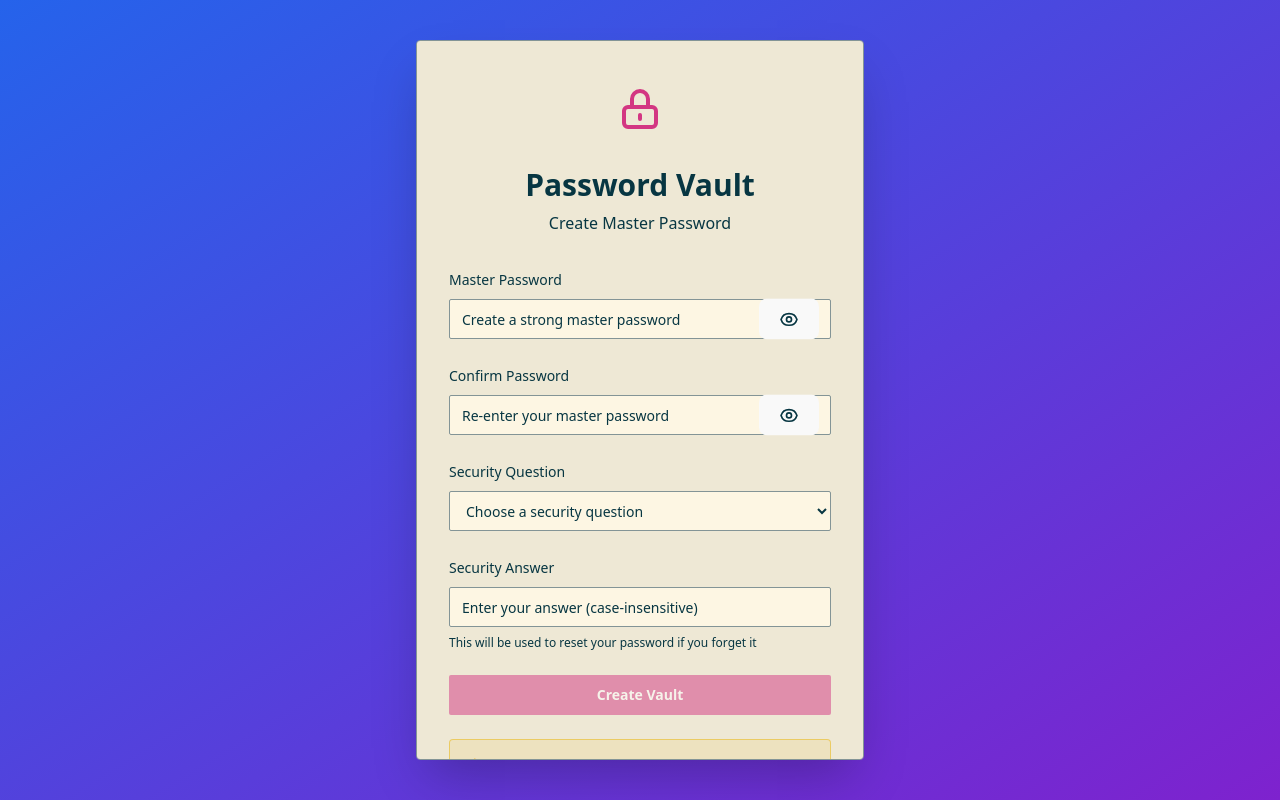
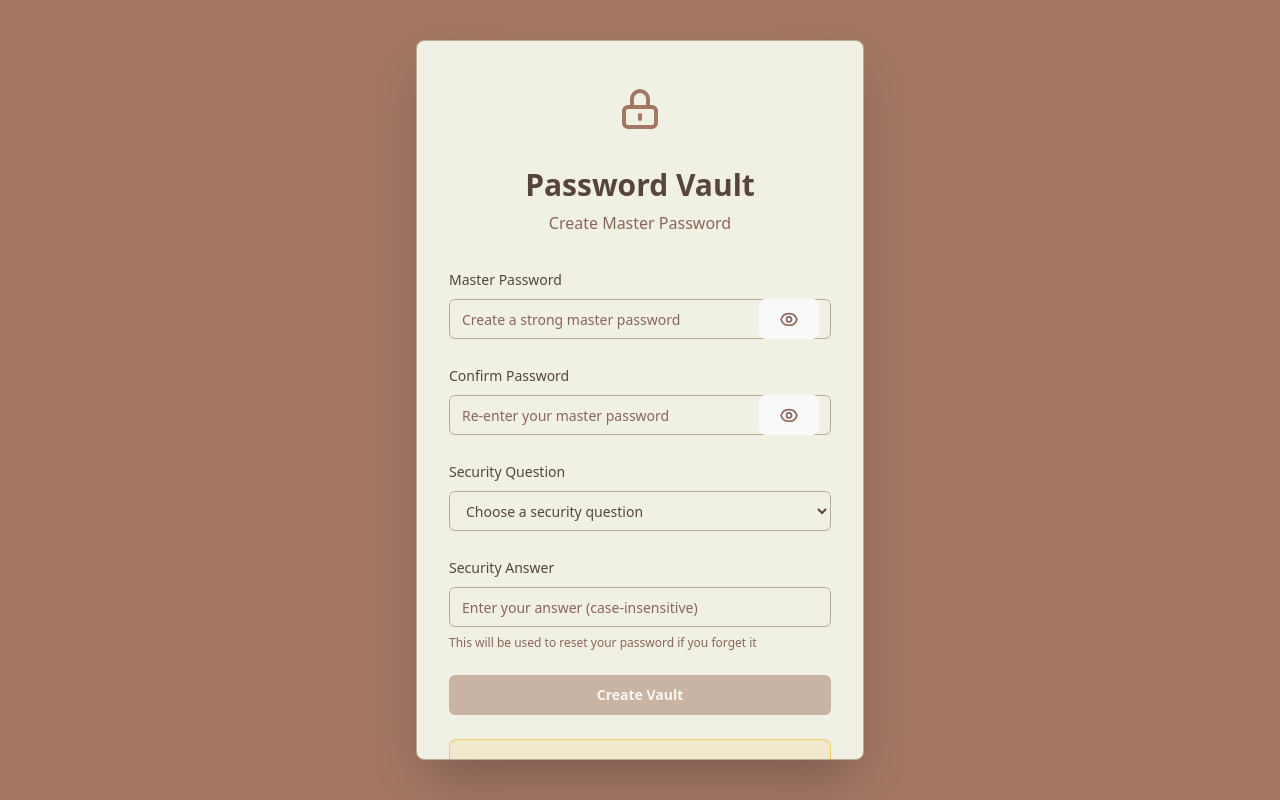
Before and after one commit to amiridlan/vaulty, a Vue app: page / in a window 1280 px wide. Built offline with nearby package versions, Linux system fonts and the light colour scheme.

Commit message:
refine styling

```diff
--- a/package.json
+++ b/package.json
@@ -19,6 +19,7 @@
     "@tauri-apps/plugin-sql": "^2.3.1",
     "crypto-js": "^4.2.0",
     "idb": "^8.0.3",
+    "lucide-vue-next": "^0.562.0",
     "pinia": "^3.0.4",
     "vue": "^3.5.24",
     "vue-router": "^4.6.3"
--- a/src/components/Login.vue
+++ b/src/components/Login.vue
@@ -1,5 +1,5 @@
 <template>
-  <div class="min-h-screen bg-gradient-to-br from-blue-600 to-purple-700 flex items-center justify-center p-4">
+  <div class="min-h-screen bg-primary flex items-center justify-center p-4">
     <div class="bg-card rounded-lg shadow-2xl p-8 w-full max-w-md max-h-[90vh] overflow-y-auto border border-border">
       <div class="text-center mb-8">
         <div class="inline-block p-3 bg-primary/10 rounded-full mb-4">
--- a/src/style.css
+++ b/src/style.css
@@ -86,10 +86,10 @@ button:focus-visible {
 
 @layer base {
   .theme {
-    --font-sans: Outfit, sans-serif;
-    --font-mono: Space Mono, monospace;
-    --font-serif: ui-serif, Georgia, Cambria, "Times New Roman", Times, serif;
-    --radius: 0.25rem;
+    --font-sans: DM Sans, sans-serif;
+    --font-mono: Menlo, monospace;
+    --font-serif: Georgia, serif;
+    --radius: 0.5rem;
     --tracking-tighter: calc(var(--tracking-normal) - 0.05em);
     --tracking-tight: calc(var(--tracking-normal) - 0.025em);
     --tracking-wide: calc(var(--tracking-normal) + 0.025em);
@@ -97,113 +97,113 @@ button:focus-visible {
     --tracking-widest: calc(var(--tracking-normal) + 0.1em);
   }
   :root {
-    --background: oklch(0.9735 0.0261 90.0953);
-    --foreground: oklch(0.3092 0.0518 219.6516);
-    --card: oklch(0.9306 0.0260 92.4020);
-    --card-foreground: oklch(0.3092 0.0518 219.6516);
-    --popover: oklch(0.9306 0.0260 92.4020);
-    --popover-foreground: oklch(0.3092 0.0518 219.6516);
-    --primary: oklch(0.5924 0.2025 355.8943);
+    --background: oklch(0.9529 0.0146 102.4597);
+    --foreground: oklch(0.4063 0.0255 40.3627);
+    --card: oklch(0.9529 0.0146 102.4597);
+    --card-foreground: oklch(0.4063 0.0255 40.3627);
+    --popover: oklch(1.0000 0 0);
+    --popover-foreground: oklch(0.4063 0.0255 40.3627);
+    --primary: oklch(0.6083 0.0623 44.3588);
     --primary-foreground: oklch(1.0000 0 0);
-    --secondary: oklch(0.6437 0.1019 187.3840);
+    --secondary: oklch(0.7473 0.0387 80.5476);
     --secondary-foreground: oklch(1.0000 0 0);
-    --muted: oklch(0.6979 0.0159 196.7940);
-    --muted-foreground: oklch(0.3092 0.0518 219.6516);
-    --accent: oklch(0.5808 0.1732 39.5003);
-    --accent-foreground: oklch(1.0000 0 0);
-    --destructive: oklch(0.5863 0.2064 27.1172);
+    --muted: oklch(0.8502 0.0389 49.0874);
+    --muted-foreground: oklch(0.5416 0.0512 37.2132);
+    --accent: oklch(0.8502 0.0389 49.0874);
+    --accent-foreground: oklch(0.4063 0.0255 40.3627);
+    --destructive: oklch(0.2225 0.0098 52.9636);
     --destructive-foreground: oklch(1.0000 0 0);
-    --border: oklch(0.6537 0.0197 205.2618);
-    --input: oklch(0.6537 0.0197 205.2618);
-    --ring: oklch(0.5924 0.2025 355.8943);
-    --chart-1: oklch(0.6149 0.1394 244.9273);
-    --chart-2: oklch(0.6437 0.1019 187.3840);
-    --chart-3: oklch(0.5924 0.2025 355.8943);
-    --chart-4: oklch(0.5808 0.1732 39.5003);
-    --chart-5: oklch(0.5863 0.2064 27.1172);
-    --radius: 0.25rem;
-    --sidebar: oklch(0.9735 0.0261 90.0953);
-    --sidebar-foreground: oklch(0.3092 0.0518 219.6516);
-    --sidebar-primary: oklch(0.5924 0.2025 355.8943);
+    --border: oklch(0.7473 0.0387 80.5476);
+    --input: oklch(0.7473 0.0387 80.5476);
+    --ring: oklch(0.6083 0.0623 44.3588);
+    --chart-1: oklch(0.6083 0.0623 44.3588);
+    --chart-2: oklch(0.5416 0.0512 37.2132);
+    --chart-3: oklch(0.7272 0.0539 52.3320);
+    --chart-4: oklch(0.7473 0.0387 80.5476);
+    --chart-5: oklch(0.6440 0.0405 52.3917);
+    --radius: 0.5rem;
+    --sidebar: oklch(0.8903 0.0278 49.5658);
+    --sidebar-foreground: oklch(0.4063 0.0255 40.3627);
+    --sidebar-primary: oklch(0.6083 0.0623 44.3588);
     --sidebar-primary-foreground: oklch(1.0000 0 0);
-    --sidebar-accent: oklch(0.6437 0.1019 187.3840);
+    --sidebar-accent: oklch(0.7272 0.0539 52.3320);
     --sidebar-accent-foreground: oklch(1.0000 0 0);
-    --sidebar-border: oklch(0.6537 0.0197 205.2618);
-    --sidebar-ring: oklch(0.5924 0.2025 355.8943);
-    --font-sans: Outfit, sans-serif;
-    --font-serif: ui-serif, Georgia, Cambria, "Times New Roman", Times, serif;
-    --font-mono: Space Mono, monospace;
-    --shadow-color: hsl(196 83% 10%);
-    --shadow-opacity: 0.15;
-    --shadow-blur: 4px;
+    --sidebar-border: oklch(0.6440 0.0405 52.3917);
+    --sidebar-ring: oklch(0.6083 0.0623 44.3588);
+    --font-sans: DM Sans, sans-serif;
+    --font-serif: Georgia, serif;
+    --font-mono: Menlo, monospace;
+    --shadow-color: hsl(20 18% 51% / 0.4);
+    --shadow-opacity: 0.11;
+    --shadow-blur: 0px;
     --shadow-spread: 0px;
     --shadow-offset-x: 2px;
     --shadow-offset-y: 2px;
     --letter-spacing: 0em;
     --spacing: 0.25rem;
-    --shadow-2xs: 2px 2px 4px 0px hsl(196 83% 10% / 0.07);
-    --shadow-xs: 2px 2px 4px 0px hsl(196 83% 10% / 0.07);
-    --shadow-sm: 2px 2px 4px 0px hsl(196 83% 10% / 0.15), 2px 1px 2px -1px hsl(196 83% 10% / 0.15);
-    --shadow: 2px 2px 4px 0px hsl(196 83% 10% / 0.15), 2px 1px 2px -1px hsl(196 83% 10% / 0.15);
-    --shadow-md: 2px 2px 4px 0px hsl(196 83% 10% / 0.15), 2px 2px 4px -1px hsl(196 83% 10% / 0.15);
-    --shadow-lg: 2px 2px 4px 0px hsl(196 83% 10% / 0.15), 2px 4px 6px -1px hsl(196 83% 10% / 0.15);
-    --shadow-xl: 2px 2px 4px 0px hsl(196 83% 10% / 0.15), 2px 8px 10px -1px hsl(196 83% 10% / 0.15);
-    --shadow-2xl: 2px 2px 4px 0px hsl(196 83% 10% / 0.38);
+    --shadow-2xs: 2px 2px 0px 0px hsl(20 18% 51% / 0.06);
+    --shadow-xs: 2px 2px 0px 0px hsl(20 18% 51% / 0.06);
+    --shadow-sm: 2px 2px 0px 0px hsl(20 18% 51% / 0.11), 2px 1px 2px -1px hsl(20 18% 51% / 0.11);
+    --shadow: 2px 2px 0px 0px hsl(20 18% 51% / 0.11), 2px 1px 2px -1px hsl(20 18% 51% / 0.11);
+    --shadow-md: 2px 2px 0px 0px hsl(20 18% 51% / 0.11), 2px 2px 4px -1px hsl(20 18% 51% / 0.11);
+    --shadow-lg: 2px 2px 0px 0px hsl(20 18% 51% / 0.11), 2px 4px 6px -1px hsl(20 18% 51% / 0.11);
+    --shadow-xl: 2px 2px 0px 0px hsl(20 18% 51% / 0.11), 2px 8px 10px -1px hsl(20 18% 51% / 0.11);
+    --shadow-2xl: 2px 2px 0px 0px hsl(20 18% 51% / 0.28);
     --tracking-normal: 0em;
   }
   .dark {
-    --background: oklch(0.2673 0.0486 219.8169);
-    --foreground: oklch(0.6979 0.0159 196.7940);
-    --card: oklch(0.3092 0.0518 219.6516);
-    --card-foreground: oklch(0.6979 0.0159 196.7940);
-    --popover: oklch(0.3092 0.0518 219.6516);
-    --popover-foreground: oklch(0.6979 0.0159 196.7940);
-    --primary: oklch(0.5924 0.2025 355.8943);
-    --primary-foreground: oklch(1.0000 0 0);
-    --secondary: oklch(0.6437 0.1019 187.3840);
-    --secondary-foreground: oklch(1.0000 0 0);
-    --muted: oklch(0.5230 0.0283 219.1365);
-    --muted-foreground: oklch(0.6979 0.0159 196.7940);
-    --accent: oklch(0.5808 0.1732 39.5003);
-    --accent-foreground: oklch(1.0000 0 0);
-    --destructive: oklch(0.5863 0.2064 27.1172);
-    --destructive-foreground: oklch(1.0000 0 0);
-    --border: oklch(0.5230 0.0283 219.1365);
-    --input: oklch(0.5230 0.0283 219.1365);
-    --ring: oklch(0.5924 0.2025 355.8943);
-    --chart-1: oklch(0.6149 0.1394 244.9273);
-    --chart-2: oklch(0.6437 0.1019 187.3840);
-    --chart-3: oklch(0.5924 0.2025 355.8943);
-    --chart-4: oklch(0.5808 0.1732 39.5003);
-    --chart-5: oklch(0.5863 0.2064 27.1172);
-    --radius: 0.25rem;
-    --sidebar: oklch(0.2673 0.0486 219.8169);
-    --sidebar-foreground: oklch(0.6979 0.0159 196.7940);
-    --sidebar-primary: oklch(0.5924 0.2025 355.8943);
-    --sidebar-primary-foreground: oklch(1.0000 0 0);
-    --sidebar-accent: oklch(0.6437 0.1019 187.3840);
-    --sidebar-accent-foreground: oklch(1.0000 0 0);
-    --sidebar-border: oklch(0.5230 0.0283 219.1365);
-    --sidebar-ring: oklch(0.5924 0.2025 355.8943);
-    --font-sans: Outfit, sans-serif;
-    --font-serif: ui-serif, Georgia, Cambria, "Times New Roman", Times, serif;
-    --font-mono: Space Mono, monospace;
-    --shadow-color: hsl(196 83% 10%);
-    --shadow-opacity: 0.15;
-    --shadow-blur: 4px;
+    --background: oklch(0.2721 0.0141 48.1783);
+    --foreground: oklch(0.9529 0.0146 102.4597);
+    --card: oklch(0.3291 0.0156 50.8936);
+    --card-foreground: oklch(0.9529 0.0146 102.4597);
+    --popover: oklch(0.3291 0.0156 50.8936);
+    --popover-foreground: oklch(0.9529 0.0146 102.4597);
+    --primary: oklch(0.7272 0.0539 52.3320);
+    --primary-foreground: oklch(0.2721 0.0141 48.1783);
+    --secondary: oklch(0.5416 0.0512 37.2132);
+    --secondary-foreground: oklch(0.9529 0.0146 102.4597);
+    --muted: oklch(0.4063 0.0255 40.3627);
+    --muted-foreground: oklch(0.7575 0.0380 50.8610);
+    --accent: oklch(0.7473 0.0387 80.5476);
+    --accent-foreground: oklch(0.2721 0.0141 48.1783);
+    --destructive: oklch(0.6875 0.1420 21.4566);
+    --destructive-foreground: oklch(0.2721 0.0141 48.1783);
+    --border: oklch(0.4063 0.0255 40.3627);
+    --input: oklch(0.4063 0.0255 40.3627);
+    --ring: oklch(0.7272 0.0539 52.3320);
+    --chart-1: oklch(0.7272 0.0539 52.3320);
+    --chart-2: oklch(0.7473 0.0387 80.5476);
+    --chart-3: oklch(0.6083 0.0623 44.3588);
+    --chart-4: oklch(0.5416 0.0512 37.2132);
+    --chart-5: oklch(0.6440 0.0405 52.3917);
+    --radius: 0.5rem;
+    --sidebar: oklch(0.2225 0.0098 52.9636);
+    --sidebar-foreground: oklch(0.9529 0.0146 102.4597);
+    --sidebar-primary: oklch(0.7272 0.0539 52.3320);
+    --sidebar-primary-foreground: oklch(0.2225 0.0098 52.9636);
+    --sidebar-accent: oklch(0.7473 0.0387 80.5476);
+    --sidebar-accent-foreground: oklch(0.2225 0.0098 52.9636);
+    --sidebar-border: oklch(0.4063 0.0255 40.3627);
+    --sidebar-ring: oklch(0.7272 0.0539 52.3320);
+    --font-sans: DM Sans, sans-serif;
+    --font-serif: Georgia, serif;
+    --font-mono: Menlo, monospace;
+    --shadow-color: hsl(20 18% 30% / 0.5);
+    --shadow-opacity: 0.11;
+    --shadow-blur: 0px;
     --shadow-spread: 0px;
     --shadow-offset-x: 2px;
     --shadow-offset-y: 2px;
     --letter-spacing: 0em;
     --spacing: 0.25rem;
-    --shadow-2xs: 2px 2px 4px 0px hsl(196 83% 10% / 0.07);
-    --shadow-xs: 2px 2px 4px 0px hsl(196 83% 10% / 0.07);
-    --shadow-sm: 2px 2px 4px 0px hsl(196 83% 10% / 0.15), 2px 1px 2px -1px hsl(196 83% 10% / 0.15);
-    --shadow: 2px 2px 4px 0px hsl(196 83% 10% / 0.15), 2px 1px 2px -1px hsl(196 83% 10% / 0.15);
-    --shadow-md: 2px 2px 4px 0px hsl(196 83% 10% / 0.15), 2px 2px 4px -1px hsl(196 83% 10% / 0.15);
-    --shadow-lg: 2px 2px 4px 0px hsl(196 83% 10% / 0.15), 2px 4px 6px -1px hsl(196 83% 10% / 0.15);
-    --shadow-xl: 2px 2px 4px 0px hsl(196 83% 10% / 0.15), 2px 8px 10px -1px hsl(196 83% 10% / 0.15);
-    --shadow-2xl: 2px 2px 4px 0px hsl(196 83% 10% / 0.38);
+    --shadow-2xs: 2px 2px 0px 0px hsl(20 18% 30% / 0.06);
+    --shadow-xs: 2px 2px 0px 0px hsl(20 18% 30% / 0.06);
+    --shadow-sm: 2px 2px 0px 0px hsl(20 18% 30% / 0.11), 2px 1px 2px -1px hsl(20 18% 30% / 0.11);
+    --shadow: 2px 2px 0px 0px hsl(20 18% 30% / 0.11), 2px 1px 2px -1px hsl(20 18% 30% / 0.11);
+    --shadow-md: 2px 2px 0px 0px hsl(20 18% 30% / 0.11), 2px 2px 4px -1px hsl(20 18% 30% / 0.11);
+    --shadow-lg: 2px 2px 0px 0px hsl(20 18% 30% / 0.11), 2px 4px 6px -1px hsl(20 18% 30% / 0.11);
+    --shadow-xl: 2px 2px 0px 0px hsl(20 18% 30% / 0.11), 2px 8px 10px -1px hsl(20 18% 30% / 0.11);
+    --shadow-2xl: 2px 2px 0px 0px hsl(20 18% 30% / 0.28);
   }
   body {
     letter-spacing: var(--tracking-normal);
```
Also changed, not shown: src/components/ConfirmationModal.vue (+6 -14 lines), src/components/Dashboard.vue (+6 -9 lines), src/components/PasswordEntry.vue (+10 -20 lines), src/components/PasswordList.vue (+10 -14 lines), src/components/PasswordOwners.vue (+5 -7 lines), src/components/SyncPanel.vue (+6 -15 lines), 1 other file (tests, documents, lock files or other folders).
